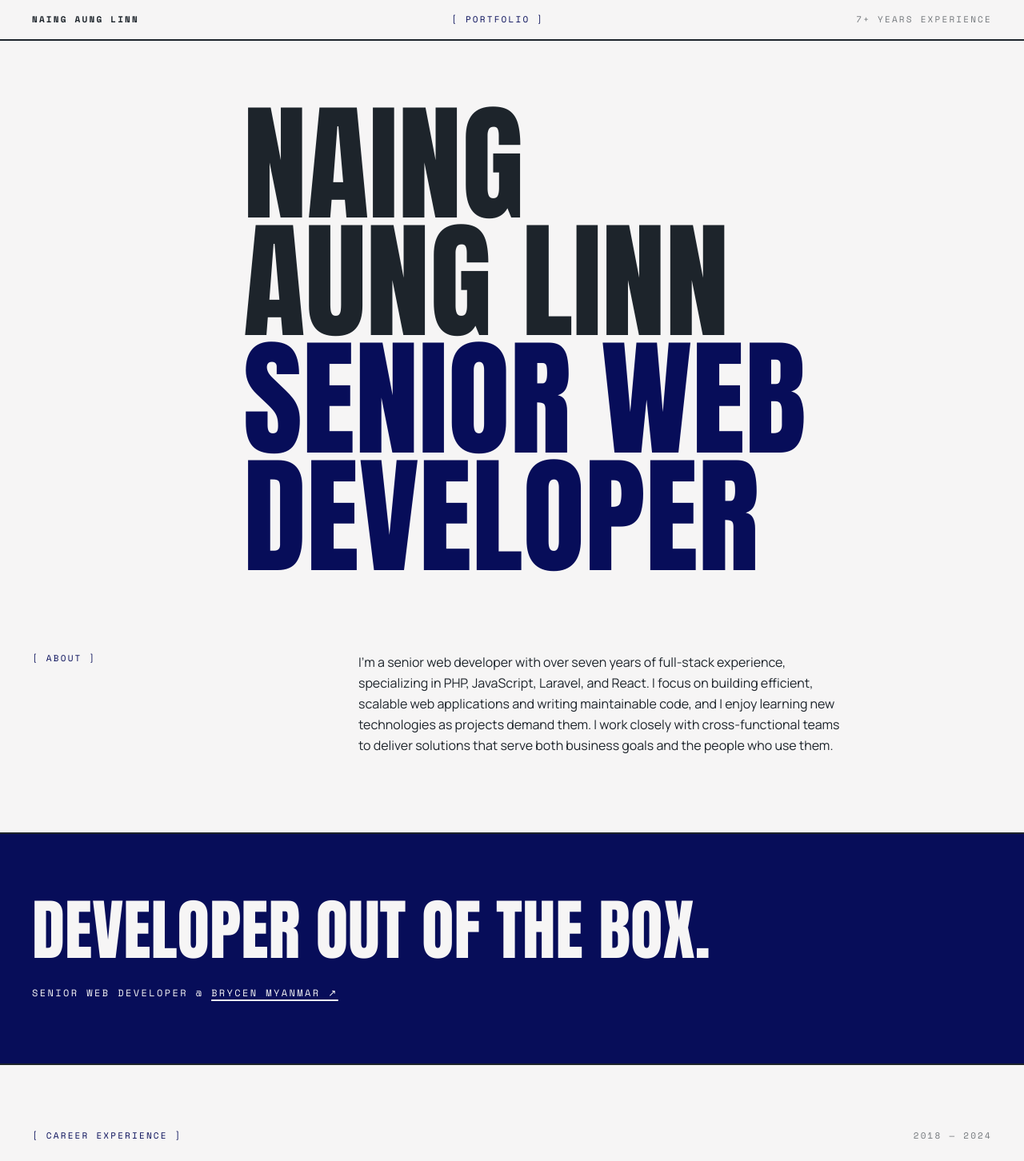
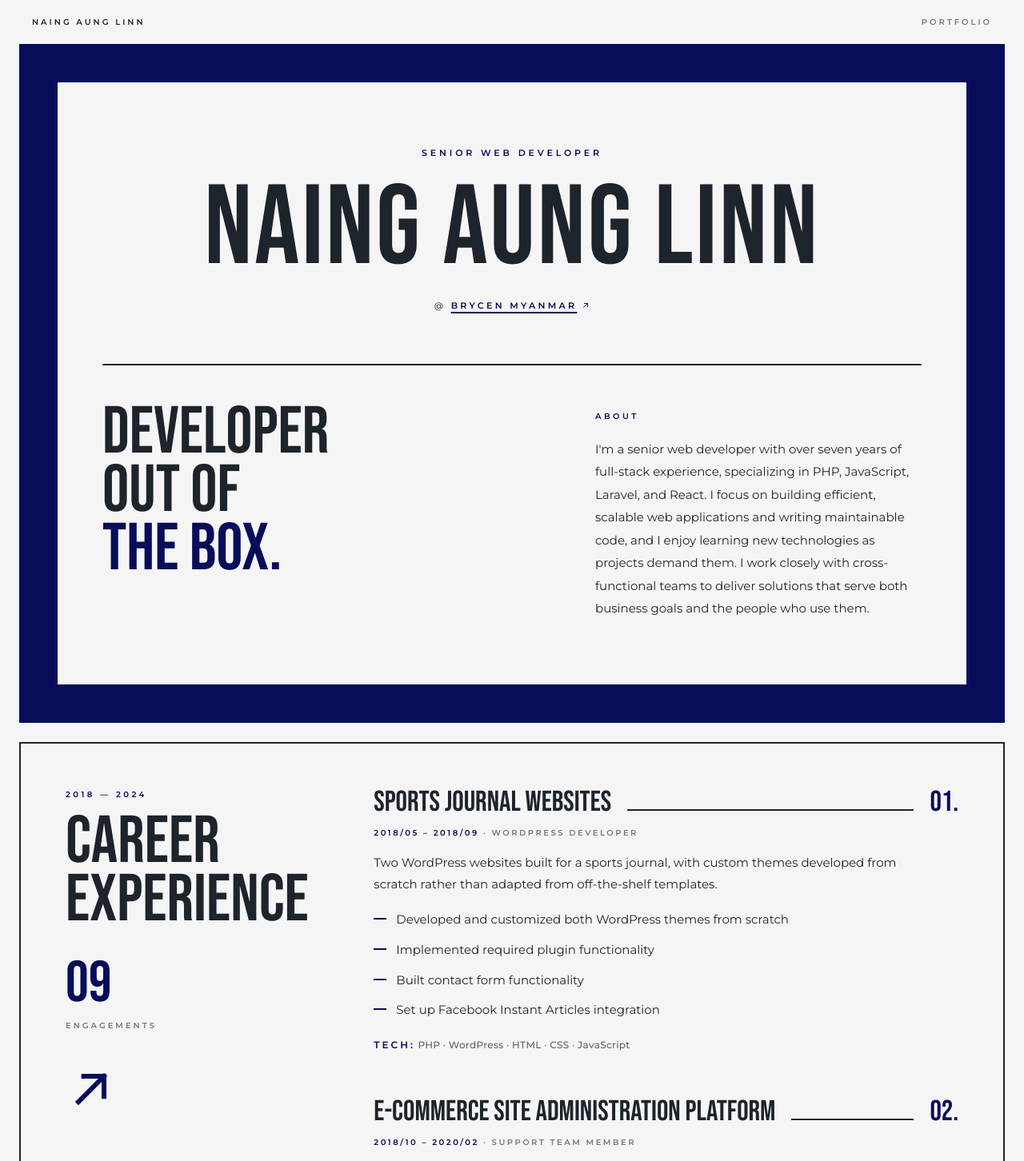
Before and after one commit to naingaunglinn/portfolio-3, a Next.js app: page / in a window 1280 px wide. Shown: the top 1452 px of the page at 80% size. Built offline with nearby package versions, Linux system fonts and the light colour scheme.

Commit message:
update [design]: slide-deck layout with bebas neue type, certifications section, and about merged into hero

```diff
--- a/src/app/globals.css
+++ b/src/app/globals.css
@@ -4,15 +4,24 @@
   --color-paper: #f6f5f5;
   --color-ink: #1d242b;
   --color-navy: #070d59;
-  --font-display: var(--font-anton);
-  --font-sans: var(--font-manrope);
-  --font-mono: var(--font-space-mono);
+  --font-display: var(--font-bebas);
+  --font-sans: var(--font-montserrat);
+}
+
+html {
+  color-scheme: light;
 }
 
 body {
   background: #f6f5f5;
   color: #1d242b;
-  font-family: var(--font-manrope), Arial, Helvetica, sans-serif;
+  font-family: var(--font-montserrat), Arial, Helvetica, sans-serif;
+  -webkit-tap-highlight-color: transparent;
+}
+
+a,
+button {
+  touch-action: manipulation;
 }
 
 ::selection {
@@ -31,20 +40,23 @@ body {
     animation: hero-rise 0.7s cubic-bezier(0.2, 0.65, 0.25, 1) forwards;
   }
   .hero-line:nth-child(2) {
-    animation-delay: 0.07s;
+    animation-delay: 0.08s;
   }
   .hero-line:nth-child(3) {
-    animation-delay: 0.14s;
+    animation-delay: 0.16s;
   }
   .hero-line:nth-child(4) {
-    animation-delay: 0.21s;
+    animation-delay: 0.24s;
+  }
+  .hero-line:nth-child(5) {
+    animation-delay: 0.32s;
   }
 }
 
 @keyframes hero-rise {
   from {
     opacity: 0;
-    transform: translateY(0.35em);
+    transform: translateY(0.5rem);
   }
   to {
     opacity: 1;
--- a/src/app/layout.tsx
+++ b/src/app/layout.tsx
@@ -1,27 +1,25 @@
-import type { Metadata } from "next";
-import { Anton, Manrope, Space_Mono } from "next/font/google";
+import type { Metadata, Viewport } from "next";
+import { Bebas_Neue, Montserrat } from "next/font/google";
 import "./globals.css";
 
-const anton = Anton({
-  variable: "--font-anton",
+const bebasNeue = Bebas_Neue({
+  variable: "--font-bebas",
   subsets: ["latin"],
   weight: "400",
 });
 
-const manrope = Manrope({
-  variable: "--font-manrope",
+const montserrat = Montserrat({
+  variable: "--font-montserrat",
   subsets: ["latin"],
-});
-
-const spaceMono = Space_Mono({
-  variable: "--font-space-mono",
-  subsets: ["latin"],
-  weight: ["400", "700"],
 });
 
 export const metadata: Metadata = {
   title: "Naing Aung Linn | DOOTB",
   description: "Develop Out Of The Box",
+};
+
+export const viewport: Viewport = {
+  themeColor: "#F6F5F5",
 };
 
 export default function RootLayout({
@@ -32,7 +30,7 @@ export default function RootLayout({
   return (
     <html lang="en">
       <body
-        className={`${anton.variable} ${manrope.variable} ${spaceMono.variable} antialiased`}
+        className={`${bebasNeue.variable} ${montserrat.variable} antialiased`}
       >
         {children}
       </body>
--- a/src/app/page.tsx
+++ b/src/app/page.tsx
@@ -139,146 +139,214 @@ const experiences: Experience[] = [
   },
 ];
 
-const connections: { label: string; href: string; note?: string }[] = [
-  { label: "Nightace Studio", href: "https://nightace-studio.dev/" },
-  { label: "Facebook", href: "https://www.facebook.com/nightacewebstudio" },
-  { label: "Instagram", href: "https://www.instagram.com/nightacestudio/" },
-  { label: "LinkedIn", href: "https://www.linkedin.com/in/naing-aung-linn/", note: "[ Certifications ]" },
+const certifications: { title: string; issuer: string; issued: string }[] = [
+  { title: "Database Design and Basic SQL in PostgreSQL", issuer: "University of Michigan", issued: "Aug 2026" },
+  { title: "Generative AI with Large Language Models", issuer: "DeepLearning.AI", issued: "Aug 2026" },
+  { title: "Claude 101", issuer: "Anthropic", issued: "Mar 2026" },
+  { title: "Claude Code in Action", issuer: "Anthropic", issued: "Mar 2026" },
+  { title: "Learn Ruby on Rails Course", issuer: "Codecademy", issued: "Aug 2025" },
+  { title: "Learn Ruby Course", issuer: "Codecademy", issued: "Aug 2025" },
+  { title: "AWS Educate Introduction to Generative AI", issuer: "Amazon Web Services", issued: "Jul 2025" },
+  { title: "JavaScript Algorithms and Data Structures", issuer: "freeCodeCamp", issued: "Dec 2023" },
+  { title: "AI For Everyone", issuer: "DeepLearning.AI", issued: "May 2020" },
 ];
+
+const connections: { label: string; value: string; href: string; note?: string }[] = [
+  { label: "Website", value: "nightace-studio.dev", href: "https://nightace-studio.dev/" },
+  { label: "Facebook", value: "@nightacewebstudio", href: "https://www.facebook.com/nightacewebstudio" },
+  { label: "Instagram", value: "@nightacestudio", href: "https://www.instagram.com/nightacestudio/" },
+  { label: "LinkedIn", value: "naing-aung-linn", href: "https://www.linkedin.com/in/naing-aung-linn/", note: "Certifications" },
+];
+
+function ArrowUpRight({ className }: { className?: string }) {
+  return (
+    <svg viewBox="0 0 24 24" fill="none" aria-hidden="true" className={className}>
+      <path d="M6 18 18 6M8.5 6H18v9.5" stroke="currentColor" strokeWidth="2.25" strokeLinecap="square" />
+    </svg>
+  );
+}
 
 export default function Home() {
   return (
-    <div className="bg-paper font-sans text-ink">
-      <header className="border-b-2 border-ink">
-        <div className="mx-auto flex max-w-[1440px] flex-wrap items-center justify-between gap-x-6 gap-y-1 px-5 py-4 font-mono text-[11px] uppercase tracking-[0.2em] sm:px-10">
-          <p className="font-bold">Naing Aung Linn</p>
-          <p className="hidden text-navy sm:block">[ Portfolio ]</p>
-          <p className="text-ink/60">7+ Years Experience</p>
-        </div>
+    <div className="mx-auto max-w-[1520px] px-3 pb-8 font-sans sm:px-6">
+      <a
+        href="#content"
+        className="sr-only focus:not-sr-only focus:absolute focus:left-4 focus:top-4 focus:z-50 focus:bg-navy focus:px-4 focus:py-3 focus:text-[11px] focus:font-semibold focus:uppercase focus:tracking-[0.25em] focus:text-paper"
+      >
+        Skip to content
+      </a>
+
+      <header className="flex flex-wrap items-center justify-between gap-x-6 gap-y-1 px-2 py-5 text-[10px] font-semibold uppercase tracking-[0.3em] sm:px-4">
+        <p>Naing Aung Linn</p>
+        <p className="text-ink/60">Portfolio</p>
       </header>
 
-      <main>
-        <section className="mx-auto max-w-[1440px] px-5 pb-16 pt-14 sm:px-10 sm:pb-24 sm:pt-20">
-          <h1 className="font-display text-[clamp(3.25rem,12.5vw,11rem)] uppercase leading-[0.92] lg:pl-[22%]">
-            <span className="hero-line block">Naing</span>
-            <span className="hero-line block">Aung Linn</span>
-            <span className="hero-line block text-navy">Senior Web</span>
-            <span className="hero-line block text-navy">Developer</span>
+      <main id="content" className="space-y-4 sm:space-y-6">
+        <section className="bg-navy p-4 sm:p-8 lg:p-12">
+          <div className="bg-paper px-5 py-12 sm:px-10 sm:py-16 lg:py-20">
+            <div className="mx-auto max-w-5xl text-center">
+              <p className="hero-line text-[10px] font-semibold uppercase tracking-[0.35em] text-navy sm:text-[11px]">
+                Senior Web Developer
+              </p>
+              <h1 className="hero-line mt-6 font-display text-[clamp(3.5rem,11vw,10rem)] uppercase leading-[0.9] tracking-[0.02em] text-balance">
+                Naing Aung Linn
               </h1>
-          <div className="mt-16 grid gap-6 sm:mt-24 lg:grid-cols-12">
-            <p className="font-mono text-[11px] uppercase tracking-[0.2em] text-navy lg:col-span-3">[ About ]</p>
-            <p className="max-w-[62ch] text-[15px] leading-relaxed sm:text-base lg:col-span-7 lg:col-start-5">
-              I&apos;m a senior web developer with over seven years of full-stack experience, specializing in PHP, JavaScript, Laravel, and React. I focus on building efficient, scalable web applications and writing maintainable code, and I enjoy learning new technologies as projects demand them. I work closely with cross-functional teams to deliver solutions that serve both business goals and the people who use them.
-            </p>
-          </div>
-        </section>
-
-        <section className="border-y-2 border-ink bg-navy text-paper">
-          <div className="mx-auto max-w-[1440px] px-5 py-14 sm:px-10 sm:py-20">
-            <p className="font-display text-[clamp(2.25rem,6.5vw,6rem)] uppercase leading-[0.95]">
-              Developer Out Of The Box.
-            </p>
-            <p className="mt-8 font-mono text-[11px] uppercase tracking-[0.2em] sm:text-xs">
-              Senior Web Developer @{" "}
+              <p className="hero-line mt-6 text-[10px] font-semibold uppercase tracking-[0.3em] text-ink/70 sm:text-[11px]">
+                @{" "}
                 <Link
                   href={"https://www.brycenmyanmar.com.mm/"}
                   target="_blank"
                   rel="noreferrer"
-                className="underline decoration-2 underline-offset-4 transition-opacity hover:opacity-60 focus-visible:outline-paper"
+                  className="inline-flex items-baseline gap-1.5 text-navy underline decoration-2 underline-offset-4 transition-colors hover:text-ink"
                 >
-                Brycen Myanmar ↗
+                  Brycen Myanmar
+                  <ArrowUpRight className="h-2.5 w-2.5 self-center" />
                 </Link>
               </p>
             </div>
+            <div className="hero-line mx-auto mt-12 grid max-w-5xl gap-10 border-t-2 border-ink pt-10 sm:mt-16 sm:pt-12 lg:grid-cols-12 lg:gap-8">
+              <h2 className="font-display text-[clamp(2.75rem,6.5vw,6rem)] uppercase leading-[0.88] lg:col-span-7">
+                <span className="block">Developer</span>
+                <span className="block">Out Of</span>
+                <span className="block text-navy">The Box.</span>
+              </h2>
+              <div className="lg:col-span-5 lg:col-start-8 lg:pt-2">
+                <p className="text-[10px] font-semibold uppercase tracking-[0.35em] text-navy">About</p>
+                <p className="mt-5 max-w-[52ch] text-sm leading-[1.9] text-pretty sm:text-[15px]">
+                  I&apos;m a senior web developer with over seven years of full-stack experience, specializing in PHP, JavaScript, Laravel, and React. I focus on building efficient, scalable web applications and writing maintainable code, and I enjoy learning new technologies as projects demand them. I work closely with cross-functional teams to deliver solutions that serve both business goals and the people who use them.
+                </p>
+              </div>
+            </div>
+          </div>
         </section>
 
-        <section className="mx-auto max-w-[1440px] px-5 pb-24 pt-14 sm:px-10 sm:pt-20">
-          <div className="flex items-center justify-between font-mono text-[11px] uppercase tracking-[0.2em]">
-            <p className="text-navy">[ Career Experience ]</p>
-            <p className="text-ink/60">2018 — 2024</p>
-          </div>
-          <div className="mt-6 flex flex-wrap items-end justify-between gap-x-10 gap-y-4">
-            <h2 className="font-display text-[clamp(2.75rem,8vw,7rem)] uppercase leading-[0.92]">
+        <section className="border-2 border-ink bg-paper p-6 sm:p-10 lg:p-14">
+          <div className="grid gap-12 lg:grid-cols-12 lg:gap-10">
+            <header className="lg:col-span-4">
+              <div className="lg:sticky lg:top-8">
+                <p className="text-[10px] font-semibold uppercase tracking-[0.35em] text-navy">2018 — 2024</p>
+                <h2 className="mt-4 font-display text-[clamp(3rem,6.5vw,6.5rem)] uppercase leading-[0.88]">
                   <span className="block">Career</span>
                   <span className="block">Experience</span>
                 </h2>
-            <p className="font-display text-[clamp(2.75rem,8vw,7rem)] leading-[0.92] text-navy">
+                <p className="mt-8 font-display text-6xl leading-none text-navy tabular-nums sm:text-7xl">
                   <Counter to={experiences.length} duration={1} />
                 </p>
+                <p className="mt-2 text-[10px] font-semibold uppercase tracking-[0.3em] text-ink/60">Engagements</p>
+                <ArrowUpRight className="mt-10 hidden h-16 w-16 text-navy lg:block" />
               </div>
-
-          <ol className="mt-12 sm:mt-16">
+            </header>
+            <ol className="space-y-12 lg:col-span-8 sm:space-y-14">
               {experiences.map((exp, index) => (
-              <li
-                key={exp.period}
-                className="group grid gap-x-8 gap-y-5 border-t-2 border-ink py-10 sm:py-12 lg:grid-cols-12"
-              >
-                <div className="flex flex-row-reverse items-baseline justify-between gap-4 lg:col-span-3 lg:block">
-                  <p
-                    className={`-ml-2 inline-block px-2 py-1 font-display text-4xl leading-none sm:text-5xl ${
-                      exp.featured
-                        ? "bg-navy text-paper"
-                        : "text-navy transition-colors group-hover:bg-navy group-hover:text-paper"
+                <li key={exp.period}>
+                  <div className="flex items-baseline gap-3 sm:gap-5">
+                    <h3 className="min-w-0 font-display text-3xl uppercase leading-[0.95] sm:text-4xl">{exp.title}</h3>
+                    <span aria-hidden className="hidden flex-1 border-b-2 border-ink sm:block" />
+                    <span
+                      className={`font-display text-3xl leading-none sm:text-4xl ${
+                        exp.featured ? "bg-navy px-2 py-1 text-paper" : "text-navy"
                       }`}
                     >
                       {String(index + 1).padStart(2, "0")}.
+                    </span>
+                  </div>
+                  <p className="mt-3 text-[10px] font-semibold uppercase tracking-[0.25em]">
+                    <span className="text-navy">{exp.period}</span>
+                    <span className="text-ink/60"> · {exp.role}</span>
                   </p>
-                  <p className="font-mono text-xs text-navy lg:mt-5">{exp.period}</p>
-                </div>
-                <div className="lg:col-span-9 xl:col-span-8">
-                  <h3 className="font-display text-2xl uppercase leading-tight sm:text-4xl">{exp.title}</h3>
-                  <p className="mt-2 font-mono text-[11px] uppercase tracking-[0.2em] text-ink/60">{exp.role}</p>
-                  <p className="mt-5 max-w-[68ch] text-[15px] leading-relaxed sm:text-base">{exp.summary}</p>
+                  <p className="mt-4 max-w-[70ch] text-sm leading-[1.85] text-pretty sm:text-[15px]">{exp.summary}</p>
                   {exp.highlights.length > 0 && (
-                    <ul className="mt-5 max-w-[68ch] space-y-2.5">
+                    <ul className="mt-4 max-w-[70ch] space-y-2.5">
                       {exp.highlights.map((highlight) => (
-                        <li key={highlight} className="flex gap-3 text-[15px] leading-relaxed sm:text-base">
-                          <span aria-hidden className="font-mono text-navy">–</span>
+                        <li key={highlight} className="flex gap-3 text-sm leading-[1.85] sm:text-[15px]">
+                          <span aria-hidden className="mt-[0.8em] h-0.5 w-4 shrink-0 bg-navy" />
                           <span>{highlight}</span>
                         </li>
                       ))}
                     </ul>
                   )}
-                  <p className="mt-6 font-mono text-xs leading-relaxed">
-                    <span className="font-bold text-navy">Tech:</span> {exp.tech.join(" · ")}
+                  <p className="mt-5 text-xs font-medium leading-relaxed tracking-wide text-ink/70">
+                    <span className="font-semibold uppercase tracking-[0.25em] text-navy">Tech:</span>{" "}
+                    {exp.tech.join(" · ")}
                   </p>
-                </div>
                 </li>
               ))}
             </ol>
+          </div>
         </section>
 
-        <section className="border-t-2 border-ink">
-          <div className="mx-auto max-w-[1440px] px-5 py-16 sm:px-10 sm:py-24">
-            <div className="grid gap-8 lg:grid-cols-12">
-              <p className="font-mono text-[11px] uppercase tracking-[0.2em] text-navy lg:col-span-3">[ Reach Out ]</p>
-              <ul className="space-y-2 lg:col-span-9 lg:col-start-5">
+        <section className="border-2 border-ink bg-paper p-6 sm:p-10 lg:p-14">
+          <p className="text-[10px] font-semibold uppercase tracking-[0.35em] text-navy">Licenses &amp; Certifications</p>
+          <h2 className="mt-4 font-display text-[clamp(3rem,7vw,7rem)] uppercase leading-[0.9]">Certifications</h2>
+          <ul className="mt-10 border-t-2 border-ink sm:mt-12">
+            {certifications.map((certification) => (
+              <li
+                key={certification.title}
+                className="grid gap-x-6 gap-y-1.5 border-b-2 border-ink py-5 sm:grid-cols-12 sm:items-baseline sm:py-6"
+              >
+                <p className="text-[10px] font-semibold uppercase tracking-[0.25em] text-navy sm:col-span-2">
+                  {certification.issued}
+                </p>
+                <h3 className="font-display text-2xl uppercase leading-[0.95] sm:col-span-7 sm:text-3xl">
+                  {certification.title}
+                </h3>
+                <p className="text-[10px] font-semibold uppercase tracking-[0.25em] text-ink/60 sm:col-span-3 sm:text-right">
+                  {certification.issuer}
+                </p>
+              </li>
+            ))}
+          </ul>
+          <p className="mt-8 text-[10px] font-semibold uppercase tracking-[0.3em]">
+            <Link
+              href={"https://www.linkedin.com/in/naing-aung-linn/"}
+              target="_blank"
+              rel="noreferrer"
+              className="inline-flex items-baseline gap-1.5 text-navy underline decoration-2 underline-offset-4 transition-colors hover:text-ink"
+            >
+              Full credentials on LinkedIn
+              <ArrowUpRight className="h-2.5 w-2.5 self-center" />
+            </Link>
+          </p>
+        </section>
+
+        <section className="bg-navy p-6 text-paper sm:p-10 lg:p-14">
+          <p className="text-[10px] font-semibold uppercase tracking-[0.35em] text-paper/70">Reach Out</p>
+          <h2 className="mt-4 font-display text-[clamp(3.5rem,10vw,9rem)] uppercase leading-[0.9] text-balance">
+            Get In Touch
+          </h2>
+          <ul className="mt-10 border-t-2 border-paper/25 sm:mt-14">
             {connections.map((connection) => (
-                  <li key={connection.href}>
+              <li key={connection.href} className="border-b-2 border-paper/25">
                 <Link
                   href={connection.href}
                   target="_blank"
                   rel="noreferrer"
-                      className="inline-flex flex-wrap items-baseline gap-x-4 font-display text-[clamp(2.5rem,8vw,7rem)] uppercase leading-[0.95] transition-colors hover:text-navy"
+                  className="group -mx-2 flex items-center justify-between gap-4 px-2 py-5 transition-colors hover:bg-paper/10 focus-visible:outline-paper sm:py-6"
                 >
+                  <span className="w-24 shrink-0 text-[10px] font-semibold uppercase tracking-[0.3em] text-paper/70 sm:w-40">
                     {connection.label}
+                  </span>
+                  <span className="flex min-w-0 flex-1 flex-wrap items-center justify-end gap-x-3 gap-y-1 text-right">
                     {connection.note && (
-                        <span className="font-mono text-[11px] tracking-[0.2em] text-navy">{connection.note}</span>
+                      <span className="border border-paper/40 px-2 py-1 text-[9px] font-semibold uppercase tracking-[0.25em] text-paper/80">
+                        {connection.note}
+                      </span>
                     )}
+                    <span className="break-words text-sm font-semibold uppercase tracking-[0.15em] sm:text-base">
+                      {connection.value}
+                    </span>
+                  </span>
+                  <ArrowUpRight className="h-5 w-5 shrink-0 transition-transform group-hover:-translate-y-0.5 group-hover:translate-x-0.5 sm:h-6 sm:w-6" />
                 </Link>
               </li>
             ))}
           </ul>
-            </div>
-          </div>
         </section>
       </main>
 
-      <footer className="border-t-2 border-ink">
-        <div className="mx-auto flex max-w-[1440px] flex-wrap items-center justify-between gap-x-6 gap-y-1 px-5 py-5 font-mono text-[11px] uppercase tracking-[0.2em] sm:px-10">
+      <footer className="flex flex-wrap items-center justify-between gap-x-6 gap-y-1 px-2 py-6 text-[10px] font-semibold uppercase tracking-[0.3em] text-ink/70 sm:px-4">
         <p>© 2026 naingaunglinn</p>
         <p>All rights reserved.</p>
-        </div>
       </footer>
     </div>
   );
```
Also changed, not shown: src/components/Counter.tsx (+7 -2 lines). Lines whose indentation alone changed are shown as unchanged.
